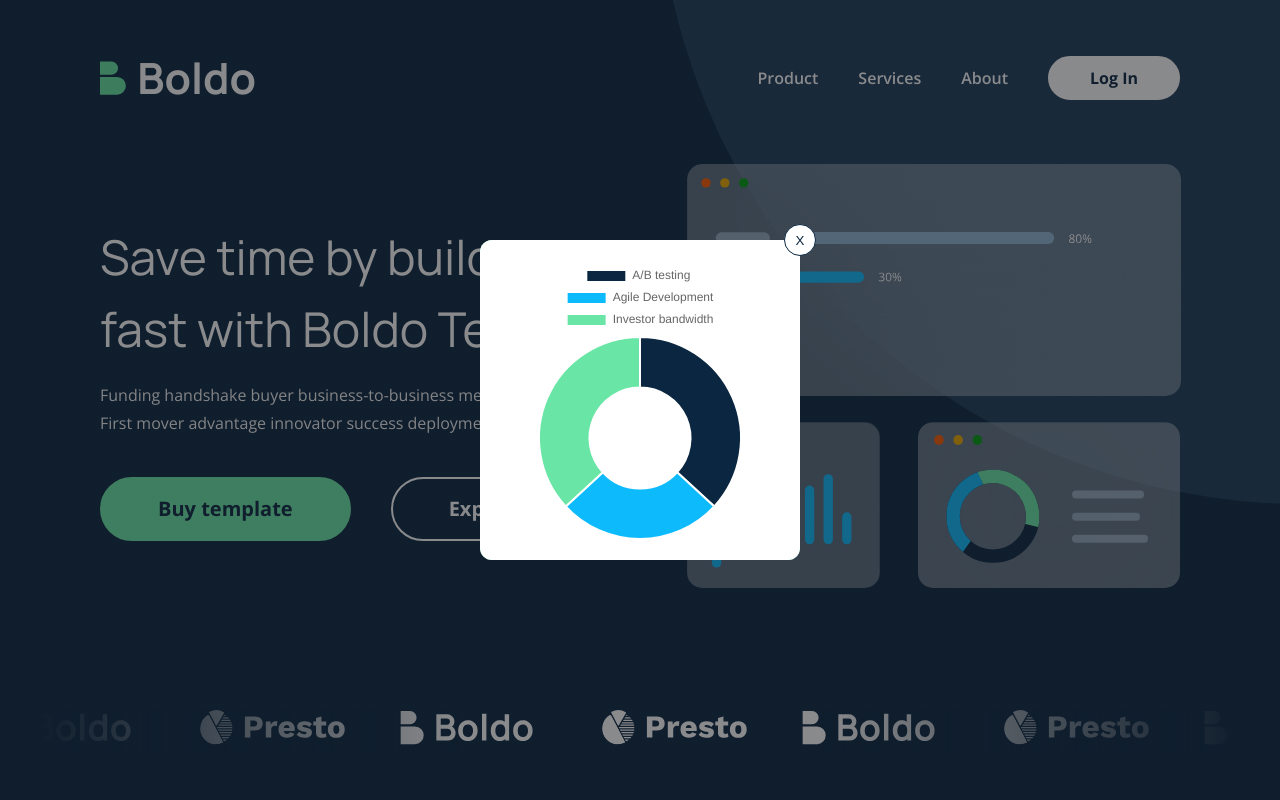
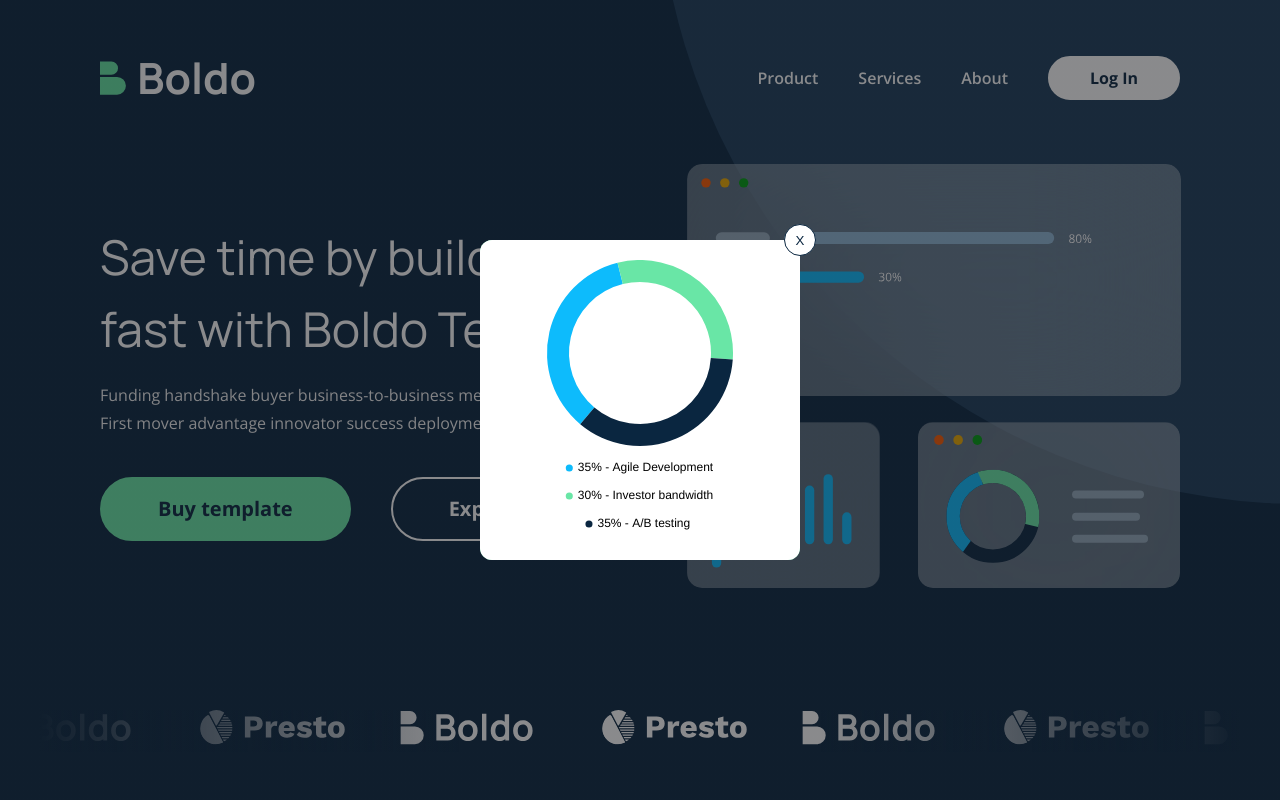
Before and after one commit to theIvanChornyi/boldo, a React (Create React App) app: page / in a window 1280 px wide. Both pictures are taken after a click on the button "Buy template". Shown: the top 800 px of the page. Built offline with nearby package versions, Linux system fonts and the light colour scheme.

Commit message:
feat: Complited Chart

```diff
--- a/src/modules/hero/hero.component.tsx
+++ b/src/modules/hero/hero.component.tsx
@@ -59,7 +59,7 @@ const Hero: React.FC = () => {
 
       <Dialog isOpen={isOpenExplore} close={closeExploreDialog}>
         <div className={css.chartContainer}>
-          <Chart />
+          <Chart data={[35, 30, 35]} />
         </div>
       </Dialog>
     </>
--- a/src/modules/hero/hero.styles.ts
+++ b/src/modules/hero/hero.styles.ts
@@ -149,6 +149,10 @@ export const slide = css`
 export const chartContainer = css`
   width: 100%;
   height: 100%;
+
+  display: flex;
+  align-items: center;
+  justify-content: center;
   padding: 20px;
   background-color: ${COLORS.WHITE};
   border-radius: 12px;
--- a/src/shared/components/chart/chart.component.tsx
+++ b/src/shared/components/chart/chart.component.tsx
@@ -4,27 +4,53 @@ import { COLORS } from '../../const/colors.const';
 
 ChartJS.register(ArcElement, Tooltip, Legend);
 
-const Chart: React.FC = () => {
-  const data = {
-    labels: ['A/B testing ', 'Agile Development', 'Investor bandwidth'],
+interface IProps {
+  data?: Array<number>;
+}
 
-    styling: { borderWidth: 30 },
+const Chart: React.FC<IProps> = ({ data = [35, 30, 35] }) => {
+  const chartData = {
+    labels: [
+      `${data[0]}% - Agile Development`,
+      `${data[1]}% - Investor bandwidth`,
+      `${data[2]}% - A/B testing `,
+    ],
     datasets: [
       {
-        options: {
-          responsive: true,
-        },
-        data: [35, 25, 35],
+        data,
         backgroundColor: [
-          COLORS.OXFORD_BLUE,
           COLORS.SPIRO_DISCO_BALL,
           COLORS.MEDIUM_AQUAMARINE,
+          COLORS.OXFORD_BLUE,
         ],
       },
     ],
   };
 
-  return <Doughnut data={data} />;
+  const options = {
+    cutout: 71,
+    rotation: 220,
+    borderWidth: 0,
+    responsive: true,
+    plugins: {
+      legend: {
+        position: 'bottom',
+        labels: {
+          padding: 16,
+          color: COLORS.BLACK,
+          font: 'Manrope',
+          pointStyle: 'circle',
+          usePointStyle: true,
+          boxWidth: 5,
+          boxHeight: 5,
+        },
+      },
+    },
+  };
+
+  return (
+    <Doughnut updateMode="active" options={options as any} data={chartData} />
+  );
 };
 
 export default Chart;
```
Also changed, not shown: src/shared/styles/sizes.const.ts (deleted, +0 -9 lines).
